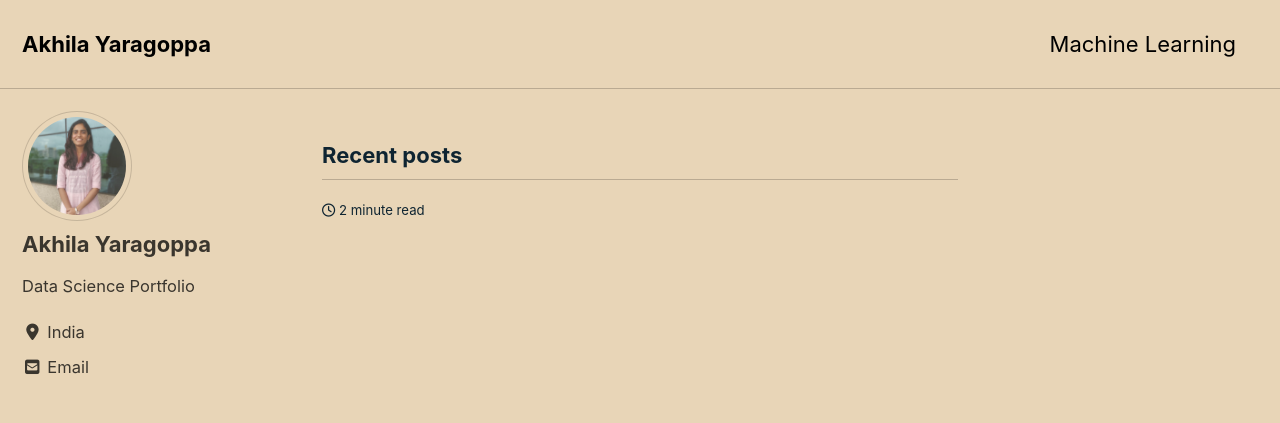
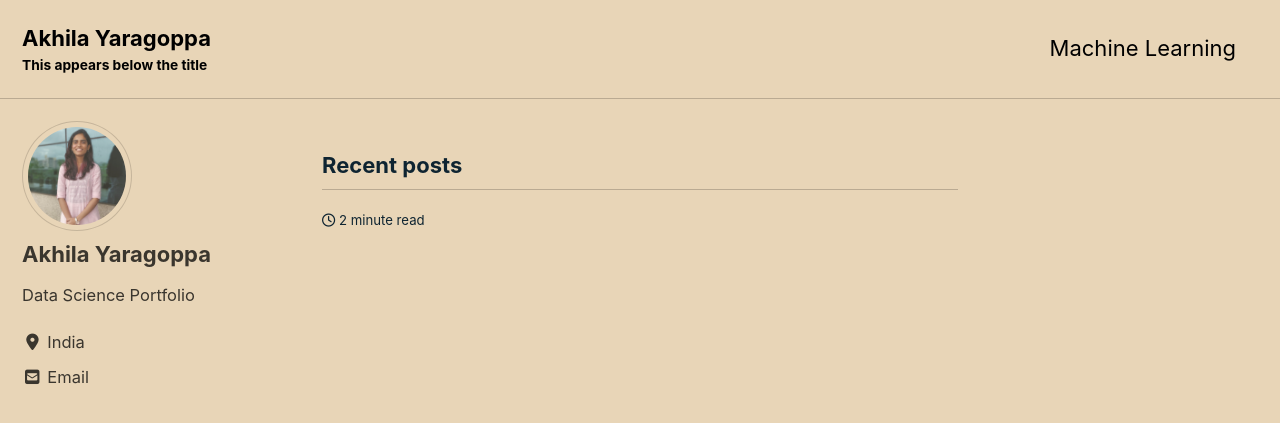
Before and after one commit to akhilayaragoppa/akhilayaragoppa, a Jekyll site: the page built from index.html, in a window 1280 px wide and 900 px high. Shown: the top 423 px of the window. Built offline with Jekyll 4.4.1, drawn with Linux system fonts in a browser that asks for light colours; cached includes are drawn as plain includes; nearby versions of some CDN libraries; the list of posts is cut into pages by our own code.

```diff
--- a/_config.yml
+++ b/_config.yml
@@ -17,7 +17,7 @@ minimal_mistakes_skin    : "sunrise" # "air", "aqua", "contrast", "dark", "dirt"
 locale                   : "en-US"
 title                    : "Akhila Yaragoppa"
 title_separator          : "-"
-subtitle                 : # This appears below the title
+subtitle                 : "This appears below the title"
 name                     : "Akhila Yaragoppa"
 description              : "Data Science Portfolio"
 url                      : "https://akhilayaragoppa.github.io" # the base hostname & protocol for your site e.g.
```
